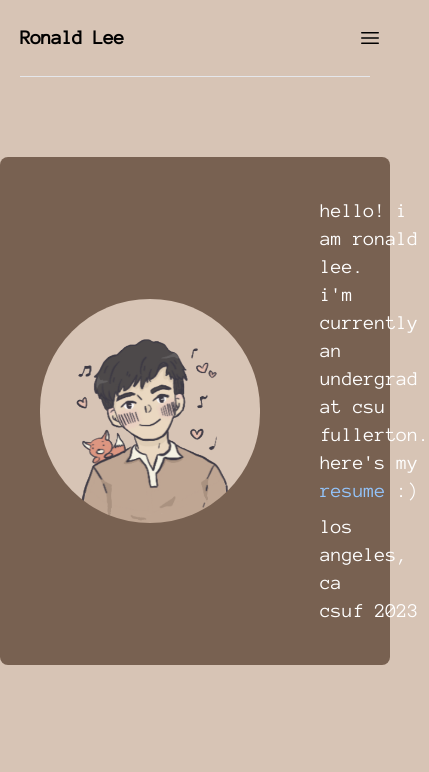
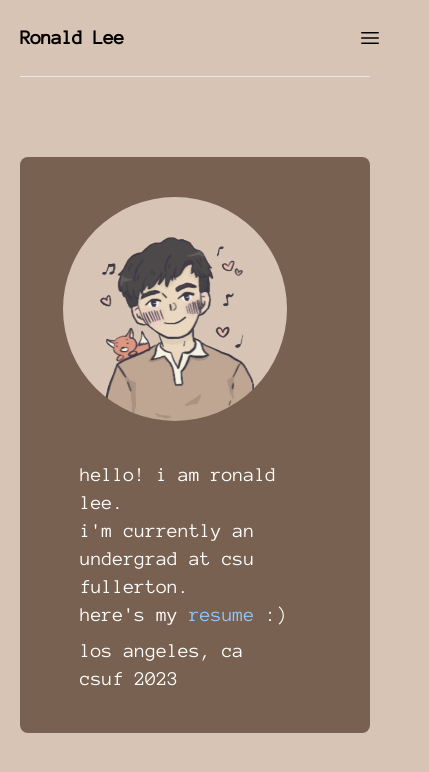
Before and after one commit to ronaldvlee/ronaldvlee.com, a SvelteKit app: page / in a window 390 px wide. Shown: the top 772 px of the page, 429 px wide, since content can reach past the window. Built offline with nearby package versions, Linux system fonts and the light colour scheme.

Commit message:
some mobile stuff

```diff
--- a/src/routes/+page.svelte
+++ b/src/routes/+page.svelte
@@ -1,6 +1,6 @@
-<section class='flex pt-20'>
-    <div class = 'flex bg-[#786151] mx-auto rounded-lg p-10'>
-        <img class='rounded-full w-56 h-56 mr-10 my-auto' src='picture.png' alt='A drawing of Ronald'/>
+<section class='flex pt-20 px-5'>
+    <div class = 'grid gap-10 lg:flex bg-[#786151] mx-auto rounded-lg p-10'>
+        <img class='justify-self-center rounded-full w-56 h-56 mr-10 my-auto' src='picture.png' alt='A drawing of Ronald'/>
 
         <div class='text-xl text-white mr-auto my-auto pl-5'>
             <div class='mb-2'>
```
